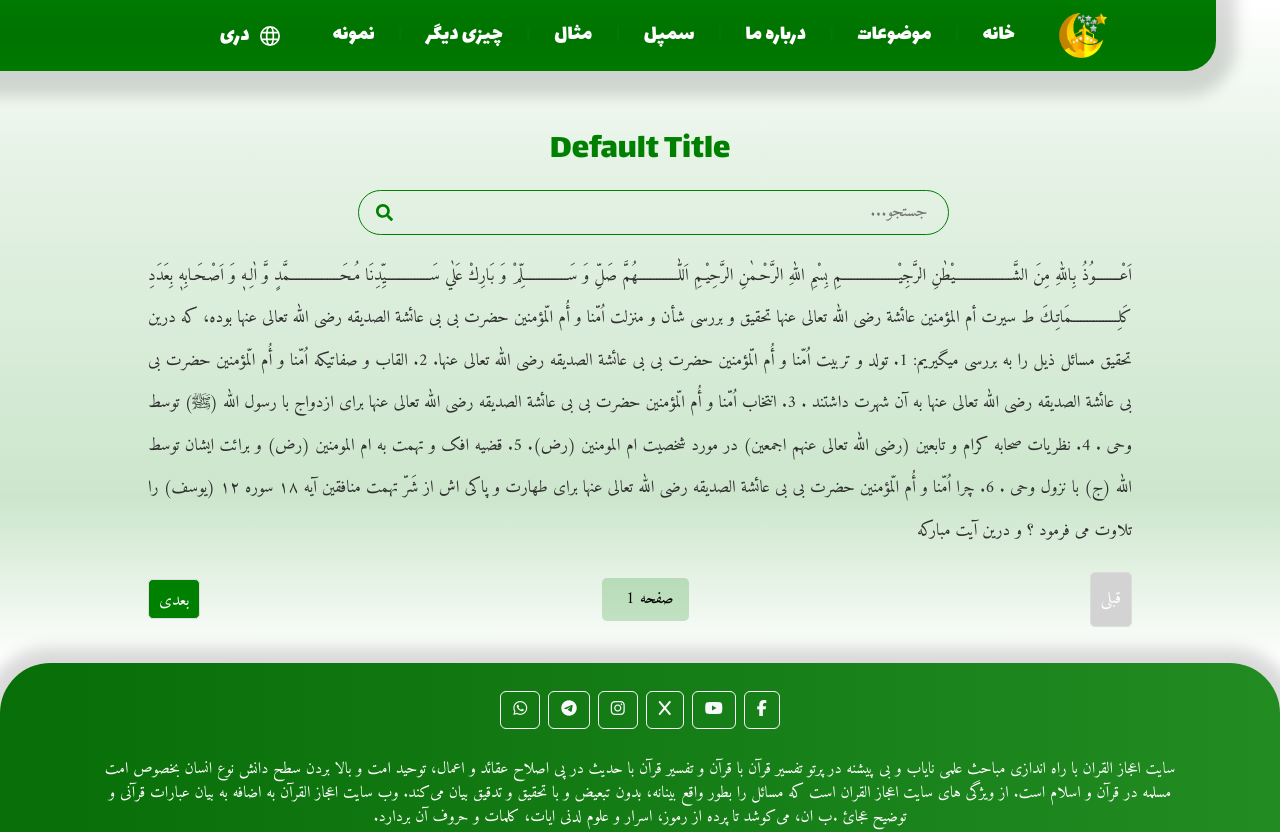
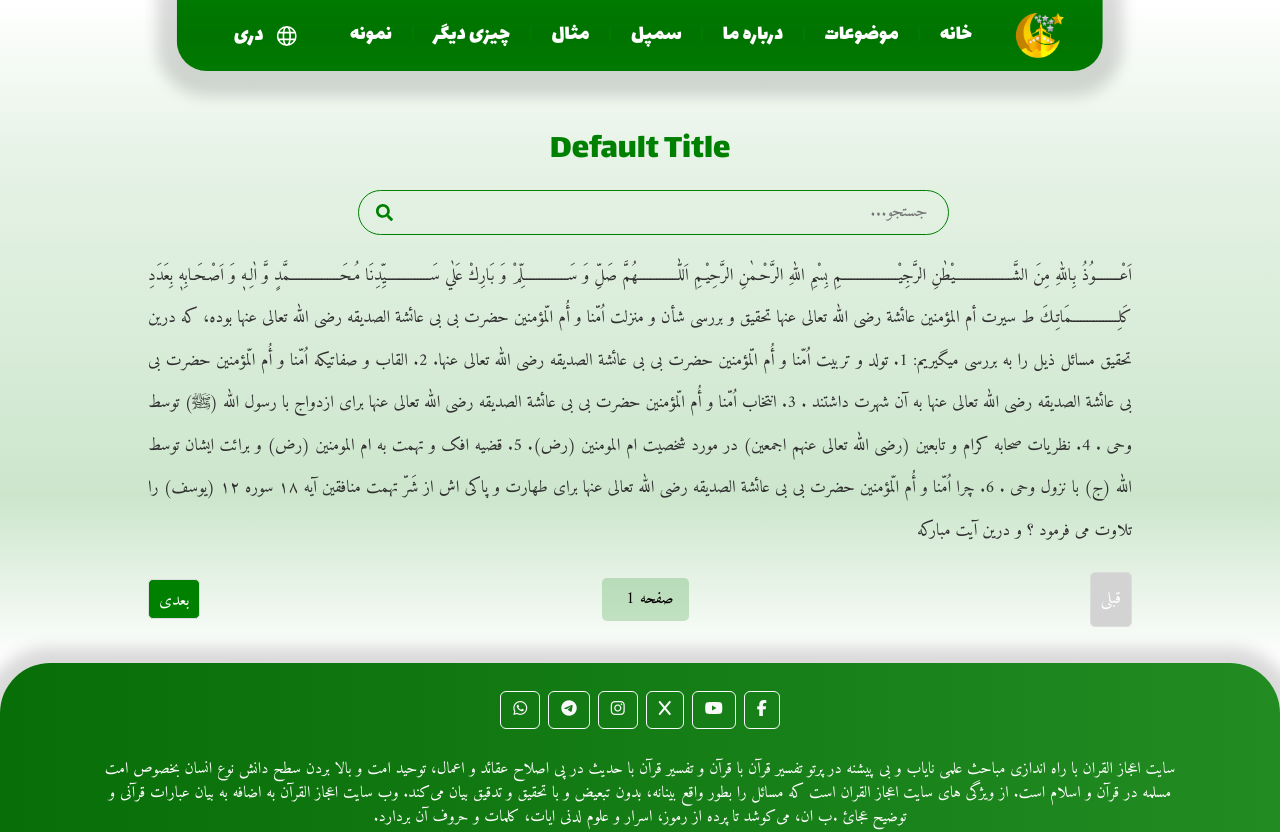
Before and after one commit to jamalnaserhabibi/ejaz_e-quran, a React (Vite) app: page /taqrirView in a window 1280 px wide. Shown: the top 832 px of the page. Built offline with nearby package versions, Linux system fonts and the light colour scheme; a web font is replaced by a local one.

Commit message:
nav bar well designed

```diff
--- a/src/components/NavBar/NavBar.css
+++ b/src/components/NavBar/NavBar.css
@@ -37,16 +37,14 @@
 }
 
 .nav_main {
-  border-radius: 40px;
-  width: 100%;
+  border-radius: 0 0 40px 40px;
   z-index: 100;
   position: fixed;
-  left: 45%;
+  left: 50%;
   transform: translateX(-50%);
   background: linear-gradient(to top, rgba(0, 0, 0, 0.05), rgba(0, 0, 0, 0.1), rgba(0, 0, 0, 0.05));
 }
 .nav_main .navButton {
-  width: 70%;
   display: flex;
   justify-content: space-around;
   font-family: "Lalezar", "sans-serif";
@@ -71,8 +69,8 @@
   padding: 10px 15px;
   transition: color 0.3s ease, border-bottom 0.3s ease;
   border-bottom: 2px solid transparent;
-  text-align: right;
   display: flex;
+  justify-content: center;
 }
 .nav_main .navbar .nav-link:hover {
   color: var(--gold_med);
@@ -140,8 +138,6 @@
   }
   .nav_main .navbar {
     font-size: 20px;
-    -webkit-backdrop-filter: blur(20px);
-            backdrop-filter: blur(20px);
   }
   .nav_main .navbar .navLogo {
     margin-left: 0px;
@@ -214,7 +210,7 @@
     align-items: center;
   }
   .navbar .navbar-collapse .navButton .line {
-    padding: 0 15px;
+    padding: 0 10px;
   }
   .navbar .space {
     display: none;
--- a/src/components/NavBar/NavBar.scss
+++ b/src/components/NavBar/NavBar.scss
@@ -34,15 +34,15 @@
 
 }
 .nav_main {
-  border-radius: 40px;
+  border-radius:  0 0 40px 40px;
   // border: 1px solid red;
-  width: 100%;
+  // width: 100%;
   z-index: 100;
   position: fixed;
   // width: 100%;
   // height: 100vh;
   // top: 10px;
-  left:45%;
+  left:50%;
   // border-radius: 50px;
   transform: translateX(-50%);
   // background-color: rgba(0, 128, 0, 0.212);
@@ -54,7 +54,7 @@
 
   );
   .navButton {
-    width: 70%;
+    // width: 0%;
     display: flex;
     justify-content: space-around;
     font-family: "Lalezar", "sans-serif";
@@ -62,6 +62,9 @@
   }
 
   .navbar {
+    // border: 1px solid rgb(0, 255, 170);
+
+      // margin-right: -90px;
       font-size: 22px;
       .navLogo {
         margin-left: 25px;
@@ -72,6 +75,9 @@
       // margin-left: 60px;
     }
     .nav-link {
+      // border: 1px solid red;
+      // width: 100px;
+
       padding: 5px;
       white-space: nowrap;
       position: relative;
@@ -81,8 +87,8 @@
       padding: 10px 15px;
       transition: color 0.3s ease, border-bottom 0.3s ease;
       border-bottom: 2px solid transparent;
-      text-align: right;
       display: flex;
+      justify-content: center;
     }
 
     .nav-link:hover {
@@ -158,9 +164,10 @@
       flex-direction: row-reverse;
     }
     .navbar {
+
       font-size: 20px;
       // display: block;
-      backdrop-filter: blur(20px);
+      // backdrop-filter: blur(20px);
       // background-color: rgba(255, 255, 255, 0.467);
       .navLogo{
       margin-left: 0px;
@@ -251,7 +258,7 @@
         display: flex !important;
         align-items: center;
         .line{
-       padding: 0 15px;
+       padding: 0 10px;
         }
       }
     }
--- a/src/languages/arabi.json
+++ b/src/languages/arabi.json
@@ -1,11 +1,11 @@
 {
-  "home" :"خانه",
-  "tafsirquran" :"تفسیرالقرآن بالقرآن والحدیث",
+  "home" :"الرئيسية",
+  "tafsirquran" :"تفسير القرآن بالقرآن والحديث",
   "halmoama" :"حل معما های قرآنکریم",
-  "mesdaq" :"مصداق احادیث",
-  "dros" :"دروس و سخنرانی ها",
-  "about":"درباره ما",
-  "topics":"موضوعات",
+  "mesdaq" :"مصداق الأحاديث",
+  "dros" :"الدروس والمحاضرات",
+  "about":"من نحن؟",
+  "topics":"المواضيع",
   "whoWeAre": "من نحن؟",
   "establish": "تاريخ التأسيس",
   "Mission&Vission": "المهمة والرؤية",
```
Also changed, not shown: src/components/NavBar/NavBar.jsx (+4 -5 lines), 1 other file (tests, documents, lock files or other folders).
